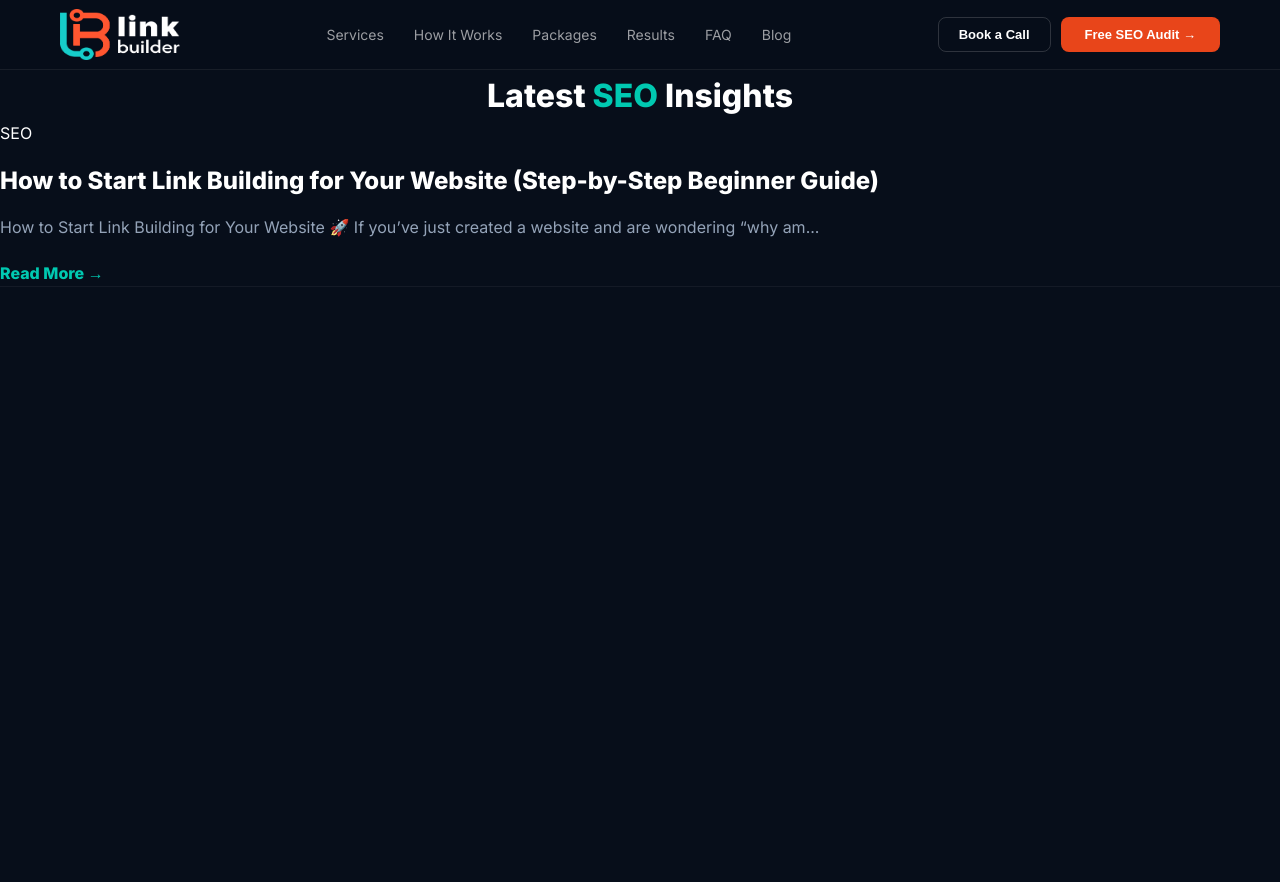
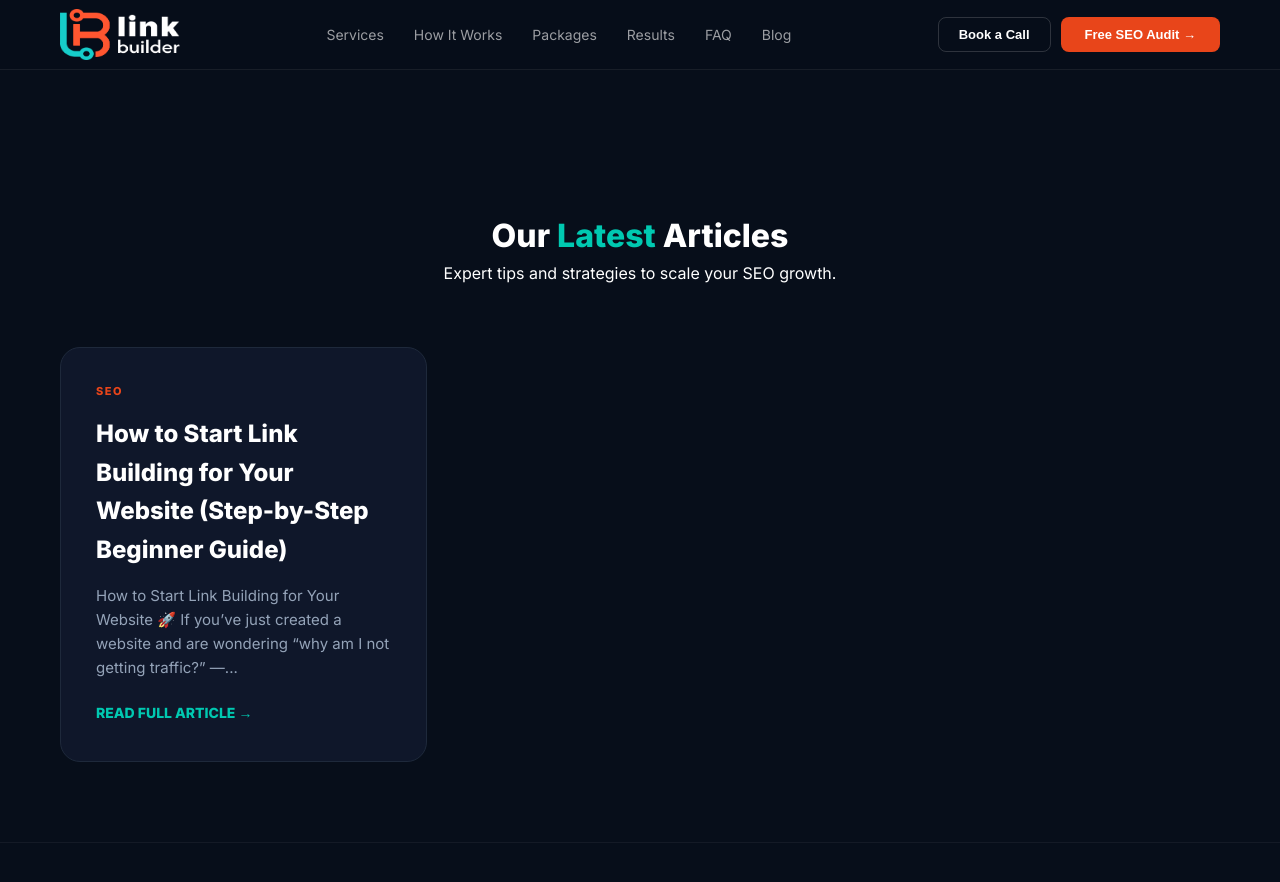
Before and after one commit to davidhome7965-stack/linkbuilder-online, a Jekyll site: the page built from blog.html, in a window 1280 px wide and 935 px high. Shown: the top 882 px of the window. Built offline with Jekyll 4.4.1, drawn with Linux system fonts in a browser that asks for light colours.

Commit message:
Update blog.html

```diff
--- a/blog.html
+++ b/blog.html
@@ -4,20 +4,57 @@ title: Our Blog
 ---
 
 <div class="blog-section">
-  <h1 class="h-title center">Latest <span class="hl-t">SEO</span> Insights</h1>
+  <div style="text-align: center; margin-bottom: 60px;">
+    <h1 class="h-title">Our <span class="hl-t">Latest</span> Articles</h1>
+    <p class="h-subtitle">Expert tips and strategies to scale your SEO growth.</p>
+  </div>
 
   <div class="blog-grid">
     {% for post in site.posts %}
     <a href="{{ post.url | relative_url }}" style="text-decoration: none; color: inherit;">
       <div class="post-card">
         <div class="post-tag">{{ post.categories | first | default: "SEO" }}</div>
-        <h3 style="margin: 15px 0; font-size: 24px; color: #fff;">{{ post.title }}</h3>
-        <p style="color: #94A3B8; margin-bottom: 20px; line-height: 1.6;">
-          {{ post.content | strip_html | truncatewords: 20 }}
+        <h3 style="margin: 15px 0; font-size: 24px; color: #fff; font-weight: 700;">{{ post.title }}</h3>
+        <p style="color: #94A3B8; margin-bottom: 20px; line-height: 1.6; font-size: 15px;">
+          {{ post.content | strip_html | truncatewords: 25 }}
         </p>
-        <span style="color: var(--teal); font-weight: 700;">Read More →</span>
+        <span style="color: var(--teal); font-weight: 800; font-size: 14px; text-transform: uppercase;">
+          Read Full Article →
+        </span>
       </div>
     </a>
     {% endfor %}
   </div>
 </div>
+
+<style>
+  /* Blog layout specifically for this page */
+  .blog-section { padding: 140px 20px 80px; max-width: 1200px; margin: 0 auto; }
+  .blog-grid {
+    display: grid;
+    grid-template-columns: repeat(auto-fill, minmax(340px, 1fr));
+    gap: 30px;
+  }
+  .post-card {
+    background: #0F172A;
+    border: 1px solid #1E293B;
+    border-radius: 20px;
+    padding: 35px;
+    height: 100%;
+    transition: all 0.4s cubic-bezier(0.175, 0.885, 0.32, 1.275);
+    position: relative;
+  }
+  .post-card:hover {
+    border-color: var(--teal);
+    transform: translateY(-12px);
+    box-shadow: 0 20px 40px rgba(0, 201, 177, 0.1);
+  }
+  .post-tag {
+    color: var(--coral);
+    font-weight: 800;
+    font-size: 11px;
+    text-transform: uppercase;
+    letter-spacing: 1.5px;
+    margin-bottom: 10px;
+  }
+</style>
```
